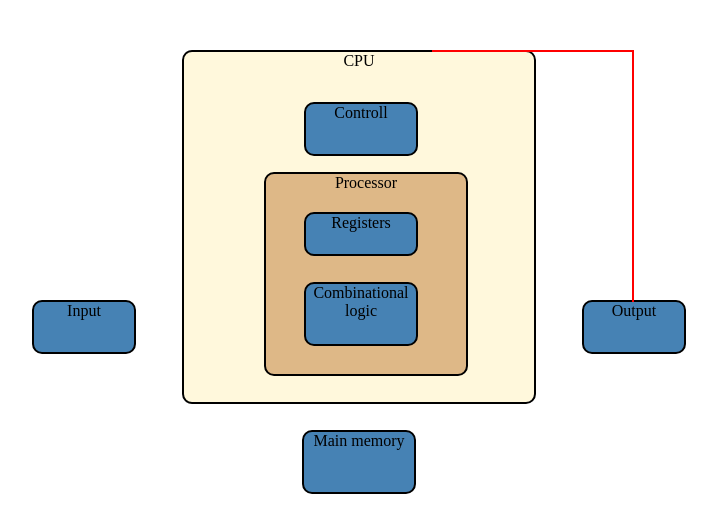
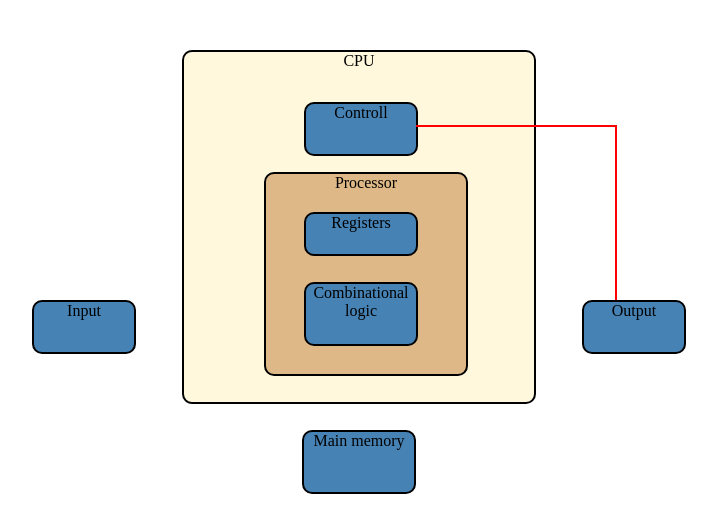
Before and after one commit to marielolboye/marielolboye.github.io, a plain HTML site: page Datamaskin/cpu.html in a window 1280 px wide. Shown: the whole page, without its empty margins (68-785 px from the left). Drawn offline with Linux system fonts and the light colour scheme.

Commit message:
CPU oversikt (bilde)

```diff
--- a/Datamaskin/cpu.css
+++ b/Datamaskin/cpu.css
@@ -107,8 +107,8 @@
 }
 
 .pil:nth-child(1) {
-    left: 500px;
-    top: 50px;
-    height: 250px;
-    width: 200px;
+    left: 484px;
+    top: 125px;
+    height: 173px;
+    width: 199px;
 }
```
